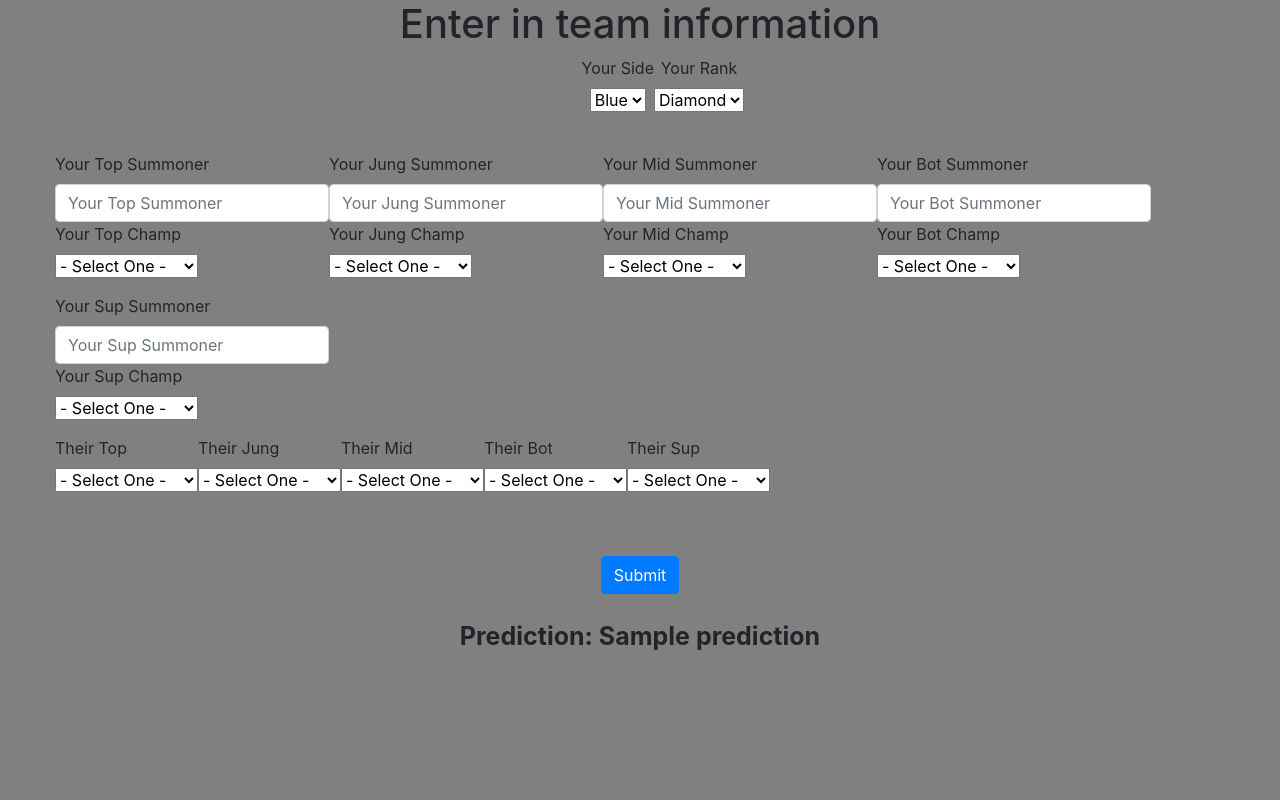
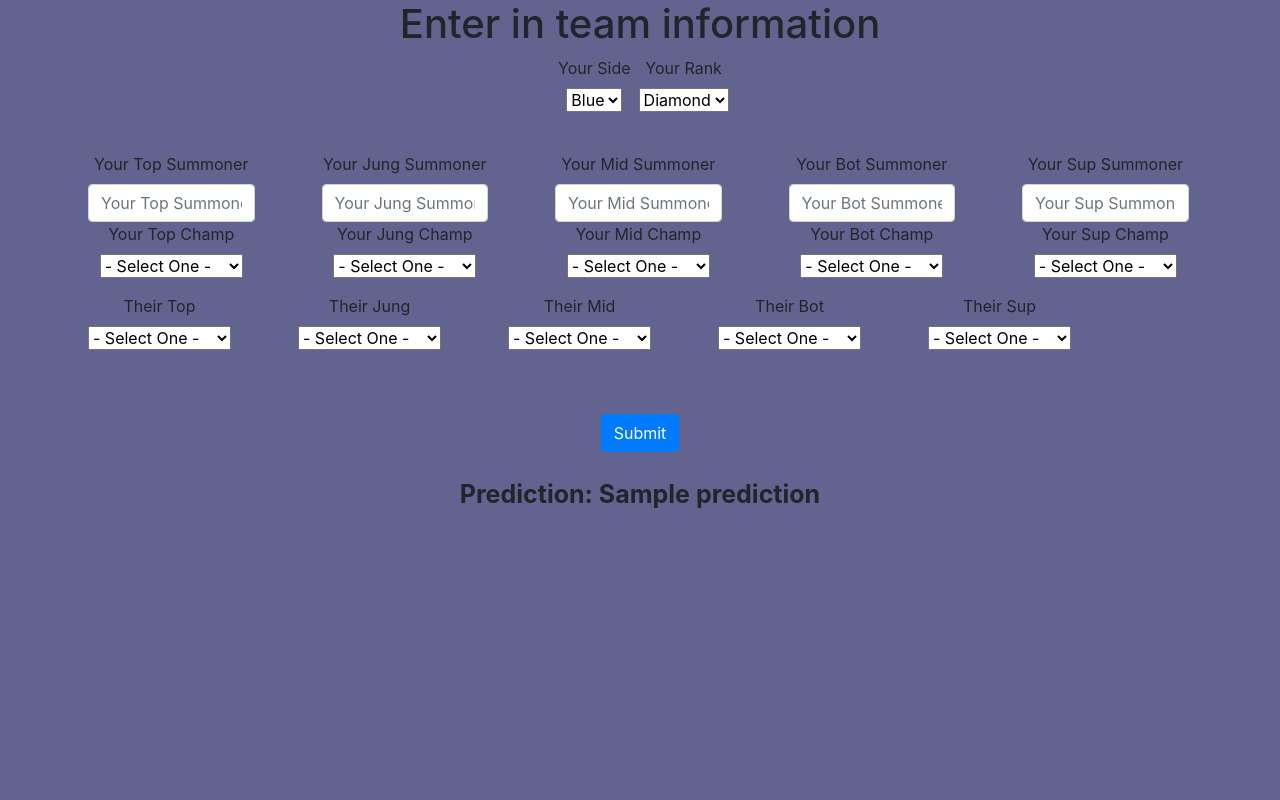
Before and after one commit to JacobFrank714/CS490-Deep_Learning_project, a Flask app: template webapp/website/templates/home.html in a window 1280 px wide. Run offline with Flask 2, Linux system fonts and the light colour scheme; the template is opened without the code that fills it: most values are stand-ins (such as "Sample title", 1, 10 or a date in 2020); some libraries are stand-ins or nearby versions.

Commit message:
fixing webapp formatting

```diff
--- a/webapp/website/templates/base.html
+++ b/webapp/website/templates/base.html
@@ -24,7 +24,27 @@
                 height: 100%;
                 margin: 0;
                 padding: 0;
-                background-color: gray;
+                background-color: #63638f;
+            }
+            .col-centered-1 {
+                display:inline-block;
+                float:none;
+                /* reset the text-align */
+                text-align:center;
+                /* inline-block space fix */
+                margin-right:34px;
+                margin-left:33px;
+                vertical-align: top;
+            }
+            .col-centered-2 {
+                display:inline-block;
+                float:none;
+                /* reset the text-align */
+                text-align:center;
+                /* inline-block space fix */
+                margin-right:16px;
+                margin-left:-8px;
+                vertical-align: top;
             }
         </style>
         <div style="padding:0%"class="container">
--- a/webapp/website/templates/home.html
+++ b/webapp/website/templates/home.html
@@ -2,9 +2,9 @@
 {% block title%}Home{% endblock %}
 {% block content %}
 <h1 style='text-align:center'>Enter in team information</h1>
-<form id="teams" method="POST">
+<form id="teams" method="POST" align=center>
     <div class="row">
-        <div class="col1" style="margin-left:45%" align=center>
+        <div class="col1 col-centered-2" style="margin-left:43%" align=center>
             <div class="form-group">
                 <label for="Your Side">Your Side</label><br>
                 <select id="Your Side" name="Your Side">
@@ -13,7 +13,7 @@
                 </select>
             </div>
         </div>
-        <div class="col4" align=center>
+        <div class="col4 col-centered-2" align=center>
             <div class="form-group">
                 <label for="Your Rank">Your Rank</label><br>
                 <select id="Your Rank" name="Your Rank">
@@ -27,7 +27,7 @@
     </div>
     <div style="clear:both;">&nbsp;</div>
     <div class="row">
-        <div class="col1">
+        <div class="col1 col-centered-1">
             <div class="form-group">
                 <label for="Your Top Summoner">Your Top Summoner</label>
                 <input
@@ -36,6 +36,7 @@
                     id="Your Top Summoner"
                     name="Your Top Summoner"
                     placeholder="Your Top Summoner"
+                    style="width:166.517px;"
                 />
                 <label for="Your Top Champ">Your Top Champ</label><br>
                 <select id="Your Top Champ" name="Your Top Champ">
@@ -202,7 +203,7 @@
                 </select>
             </div>
         </div>
-        <div class="col2">
+        <div class="col2 col-centered-1">
             <div class="form-group">
                 <label for="Your Jung Summoner">Your Jung Summoner</label>
                 <input
@@ -211,6 +212,7 @@
                     id="Your Jung Summoner"
                     name="Your Jung Summoner"
                     placeholder="Your Jung Summoner"
+                    style="width:166.517px;"
                 />
                 <label for="Your Jung Champ">Your Jung Champ</label><br>
                 <select id="Your Jung Champ" name="Your Jung Champ">
@@ -377,7 +379,7 @@
                 </select>
             </div>
         </div>
-        <div class="col3">
+        <div class="col3 col-centered-1">
             <div class="form-group">
                 <label for="Your Mid Summoner">Your Mid Summoner</label>
                 <input
@@ -386,6 +388,7 @@
                     id="Your Mid Summoner"
                     name="Your Mid Summoner"
                     placeholder="Your Mid Summoner"
+                    style="width:166.517px;"
                 />
                 <label for="Your Mid Champ">Your Mid Champ</label><br>
                 <select id="Your Mid Champ" name="Your Mid Champ">
@@ -552,7 +555,7 @@
                 </select>
             </div>
         </div>
-        <div class="col4">
+        <div class="col4 col-centered-1">
             <div class="form-group">
                 <label for="Your Bot Summoner">Your Bot Summoner</label>
                 <input
@@ -561,6 +564,7 @@
                     id="Your Bot Summoner"
                     name="Your Bot Summoner"
                     placeholder="Your Bot Summoner"
+                    style="width:166.517px;"
                 />
                 <label for="Your Bot Champ">Your Bot Champ</label><br>
                 <select id="Your Bot Champ" name="Your Bot Champ">
@@ -727,7 +731,7 @@
                 </select>
             </div>
         </div>
-        <div class="col5">
+        <div class="col5 col-centered-1">
             <div class="form-group">
                 <label for="Your Sup Summoner">Your Sup Summoner</label><br>
                 <input
@@ -736,6 +740,7 @@
                     id="Your Sup Summoner"
                     name="Your Sup Summoner"
                     placeholder="Your Sup Summoner"
+                    style="width:166.517px;"
                 />
                 <label for="Your Sup Champ">Your Sup Champ</label><br>
                 <select id="Your Sup Champ" name="Your Sup Champ">
@@ -904,7 +909,7 @@
         </div>
     </div>
     <div class="row">
-        <div class="col1">
+        <div class="col1 col-centered-1">
             <div class="form-group">
                 <label for="Their Top Champ">Their Top</label><br>
                 <select id="Their Top Champ" name="Their Top Champ">
@@ -1071,7 +1076,7 @@
                 </select>
             </div>
         </div>
-        <div class="col2">
+        <div class="col2 col-centered-1">
             <div class="form-group">
                 <label for="Their Jung Champ">Their Jung</label><br>
                 <select id="Their Jung Champ" name="Their Jung Champ">
@@ -1238,7 +1243,7 @@
                 </select>
             </div>
         </div>
-        <div class="col3">
+        <div class="col3 col-centered-1">
             <div class="form-group">
                 <label for="Their Mid Champ">Their Mid</label><br>
                 <select id="Their Mid Champ" name="Their Mid Champ">
@@ -1405,7 +1410,7 @@
                 </select>
             </div>
         </div>
-        <div class="col4">
+        <div class="col4 col-centered-1">
             <div class="form-group">
                 <label for="Their Bot Champ">Their Bot</label><br>
                 <select id="Their Bot Champ" name="Their Bot Champ">
@@ -1572,7 +1577,7 @@
                 </select>
             </div>
         </div>
-        <div class="col5">
+        <div class="col5 col-centered-1">
             <div class="form-group">
                 <label for="Their Sup Champ">Their Sup</label><br>
                 <select id="Their Sup Champ" name="Their Sup Champ">
```
Also changed, not shown: 1 other file.
